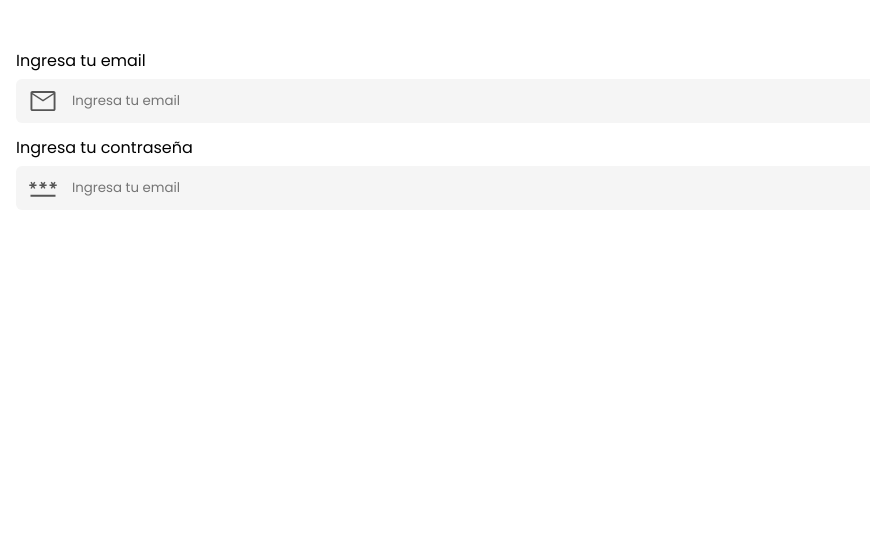
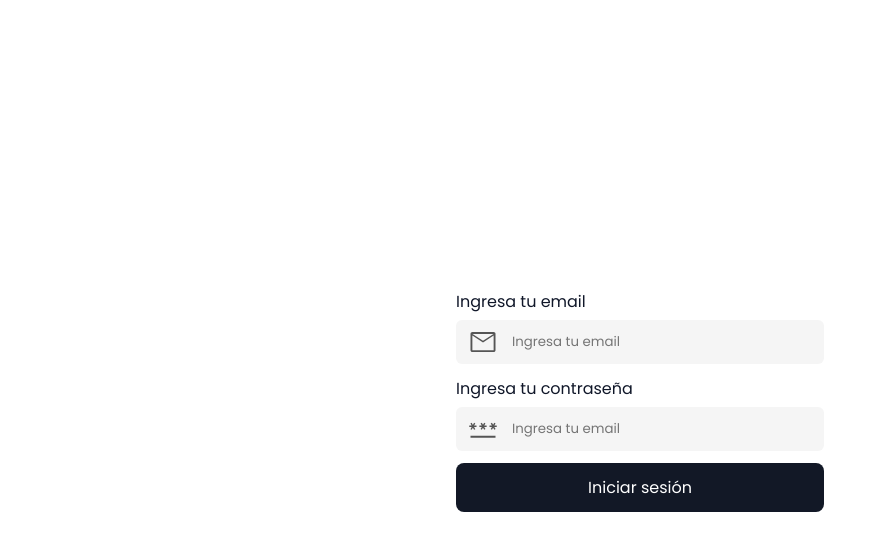
Before and after one commit to CristianCavanzo/fintech, a Next.js app: page / in a window 1280 px wide. Shown: the top 550 px of the page, without its empty margins (0-870 px from the left). Built offline with nearby package versions, Linux system fonts and the light colour scheme.

Commit message:
[Add]: init login

```diff
--- /dev/null
+++ b/src/components/Button/index.tsx
@@ -0,0 +1,26 @@
+import { poppins } from '@font';
+import React, { FC, ReactNode } from 'react';
+import styled from 'styled-components';
+const ButtonComponent = styled.button`
+	background: var(--principalColor);
+	color: var(--white);
+	border: none;
+	padding: 12px;
+	text-align: center;
+	border-radius: 8px;
+	cursor: pointer;
+	font-size: 16px;
+	:focus {
+		outline: 2px solid #71a9f7;
+	}
+`;
+
+interface Props {
+	children: ReactNode;
+}
+
+const Button: FC<Props> = ({ children }) => {
+	return <ButtonComponent className={poppins.className}>{children}</ButtonComponent>;
+};
+
+export { Button };
--- a/src/components/input/index.tsx
+++ b/src/components/input/index.tsx
@@ -11,7 +11,7 @@ const InputComponent = styled.input<{ spaceIcon: boolean }>`
 	border-radius: var(--xxs);
 	background: #f5f5f5;
 	:focus {
-		outline: 2px solid var(--principalColor);
+		outline: 2px solid var(--principalColorLight);
 	}
 `;
 interface LabelProps {
@@ -47,7 +47,6 @@ const Input: FC<Props> = ({
 	icon,
 }) => {
 	const Icon = getPathIcon(icon.name);
-	console.log(Boolean(icon));
 	return (
 		<Label column={column} htmlFor={identification}>
 			{icon && <Icon {...icon} />}
--- a/src/pages/index.tsx
+++ b/src/pages/index.tsx
@@ -1,8 +1,19 @@
+import { Button } from '@components/Button';
 import { Input } from '@components/input';
 import React from 'react';
 import styled from 'styled-components';
-const Main = styled.section``;
+const Login = styled.form`
+	display: flex;
+	flex-direction: column;
+	width: 100%;
+	row-gap: 12px;
+`;
 const Home = () => {
+	const handleSubmit = (e: React.FormEvent<HTMLFormElement>) => {
+		e.preventDefault();
+		console.log(e);
+	};
+
 	const basicData = {
 		width: 30,
 		height: 30,
@@ -10,7 +21,7 @@ const Home = () => {
 		color: 'var(--gray)',
 	};
 	return (
-		<Main className="display-grid row_gap--xs">
+		<Login onSubmit={handleSubmit} className="display-grid row_gap--xs place-content-center ">
 			{/* https://assets.materialup.com/uploads/082d4c7c-55aa-41d5-86c5-0ba061189743/preview.jpg */}
 
 			<Input
@@ -32,7 +43,8 @@ const Home = () => {
 			>
 				Ingresa tu contraseña
 			</Input>
-		</Main>
+			<Button>Iniciar sesión</Button>
+		</Login>
 	);
 };
 
--- a/src/styles/global.css
+++ b/src/styles/global.css
@@ -1,7 +1,8 @@
 :root {
-	--principalColor: #fff;
-	--principalColorDarker: #1965ac;
-	--colorText: #0e283f;
+	--white: #fff;
+	--principalColorDarker: #0d121c;
+	--principalColorLight: #71a9f7;
+	--colorText: #101729;
 	--principalColor: #121826;
 	--gray: #555;
 	--xxs: 6px;
@@ -40,10 +41,14 @@
 	margin: 0;
 	padding: 0;
 	box-sizing: border-box;
+	color: var(--colorText);
 }
 .mainContent {
 	padding: 48px 16px;
 	margin: 0 auto;
+	max-width: 400px;
+	min-height: 100vh;
+	display: flex;
 }
 .display-grid {
 	display: grid;
@@ -77,3 +82,10 @@
 	bottom: 7px;
 	left: var(--padding-xs);
 }
+
+.place-content-center {
+	place-content: center;
+}
+.h-100vh {
+	height: 100vh;
+}
```
